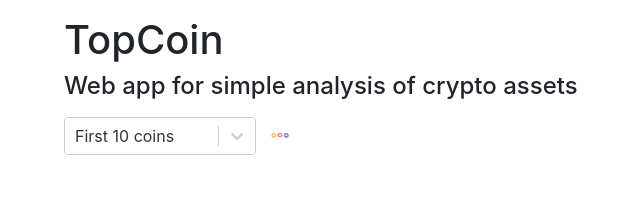
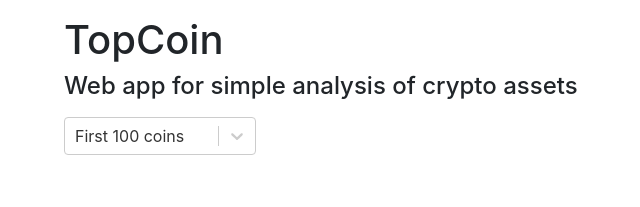
Before and after one commit to An1mus/topcoin, a React (Create React App) app: page /liquidity in a window 1280 px wide. Shown: the top 207 px of the page, without its empty margins (21-661 px from the left). Built offline with nearby package versions, Linux system fonts and the light colour scheme.

Commit message:
Header split into components, select functionality is connected to store

```diff
--- a/src/actions/index.js
+++ b/src/actions/index.js
@@ -1,8 +1,11 @@
 import {CMC_API_CALL_TYPES} from './types';
-import {getCoinsListData} from 'services/cmc';
+import {getCoinsListData} from '../services/cmc';
 
-// TODO: addd query string
-const getCMCData = () => {
+/**
+ * getCMCData - triggers CoinMarketCap middleware service
+ * @param coinsAmount {Number|"all"} - Number of coins to return from CoinMarketCap, "all" for all coins
+ */
+const getCMCData = (coinsAmount) => {
 	return async (dispatch) => {
 		const onRequest = () => {
 			dispatch({type: CMC_API_CALL_TYPES.REQUEST});
@@ -16,9 +19,13 @@ const getCMCData = () => {
 			dispatch({type: CMC_API_CALL_TYPES.FAILURE, error: e});
 		};
 
+		/**
+		 * Using this kind of error handling, since this data is not related to a single component,
+		 * but to all the app.
+		 */
 		onRequest();
 		try {
-			let response = await getCoinsListData();
+			let response = await getCoinsListData(coinsAmount);
 			onSuccess(response);
 		} catch (e) {
 			onFailure(e);
--- /dev/null
+++ b/src/components/header/coinsSelect/index.js
@@ -0,0 +1,58 @@
+import Select from 'react-select';
+import React, {useState} from "react";
+import {connect} from 'react-redux';
+
+import Loader from '../../loader';
+import {getCMCData} from '../../../actions';
+
+/**
+ * An element that triggers middleware and shows if data is loaded
+ * @param loading {Boolean} - describes if data is loading, to show/hide loading gif
+ * @param getCoinsData {Function} - action, that triggers CoinsData change
+ * @constructor
+ */
+const UnconnectedCoinsSelect = ({loading, getCoinsData}) => {
+	const options = [
+		{value: 10, label: 'First 10 coins'},
+		{value: 20, label: 'First 20 coins'},
+		{value: 50, label: 'First 50 coins'},
+		{value: 100, label: 'First 100 coins'},
+		{value: 'all', label: 'All coins'},
+	];
+	const [selectedOption, selectOption] = useState(options[3]);
+	const handleCoinsSelectChange = (newOption) => {
+		// change selected option
+		selectOption(newOption);
+
+		// trigger middleware to get latest data
+		getCoinsData(newOption.value);
+	};
+
+	return (
+		<>
+			<div className='selectContainer'>
+				<Select
+					className={'coinsSelect'}
+					value={selectedOption}
+					onChange={handleCoinsSelectChange}
+					options={options}
+				/>
+
+				<Loader loading={loading}/>
+			</div>
+		</>
+	);
+};
+
+const mapStateToProps = (state) => {
+	const {isLoading} = state.cmcListCallReducer;
+	return {isLoading};
+};
+
+const mapDispatchToProps = {
+	getCoinsData: getCMCData
+};
+
+const CoinsSelect = connect(mapStateToProps, mapDispatchToProps)(UnconnectedCoinsSelect);
+
+export default CoinsSelect;
--- a/src/components/header/index.js
+++ b/src/components/header/index.js
@@ -1,19 +1,10 @@
-import React, {useState} from "react";
-import Select from "react-select";
-import Loader from "../loader";
+import React from "react";
+
+import CoinsSelect from './coinsSelect';
 
 import './header.css';
 
-const Header = ({loading}) => {
-	const options = [
-		{value: 10, label: 'First 10 coins'},
-		{value: 20, label: 'First 20 coins'},
-		{value: 50, label: 'First 50 coins'},
-		{value: 100, label: 'First 100 coins'},
-		{value: 100, label: 'All coins'},
-	];
-	const [selectedOption, selectOption] = useState(options[0]);
-
+const Header = () => {
 	return (
 		<header className='mb-5'>
 			<div className='mb-3 mt-3'>
@@ -21,18 +12,10 @@ const Header = ({loading}) => {
 				<h4>Web app for simple analysis of crypto assets</h4>
 			</div>
 
-			<div className='selectContainer'>
-				<Select
-					className={'coinsSelect'}
-					value={selectedOption}
-					onChange={selectOption}
-					options={options}
-				/>
-
-				<Loader loading={!loading}/>
-			</div>
+			<CoinsSelect />
 		</header>
 	);
 };
 
+
 export default Header;
--- a/src/services/cmc/index.js
+++ b/src/services/cmc/index.js
@@ -11,22 +11,12 @@ import {CMC_API_URL_LISTING} from 'common/apiUrls/cmcUrls';
 
 /**
  * Triggers the middleware to get the first 100 coins data from CMC API.
- * @return {Object}
+ * @param coinsAmount - {Number|String} - Number of coins to return from CoinMarketCap, "all" for all coins
+ * @return {Promise<void|*>}
  */
-const getCoinsListData = async () => {
-	let response;
-
-	try {
-		response = await axios.get(CMC_API_URL_LISTING);
-	} catch (e) {
-		return console.error(e);
-	}
-
-	if(response.status !== 200) {
-		return console.log(response);
-	}
-
-	return response.data;
+const getCoinsListData = async (coinsAmount) => {
+	let {data} = await axios.get(CMC_API_URL_LISTING);
+	return data;
 };
 
 export { getCoinsListData };
```
